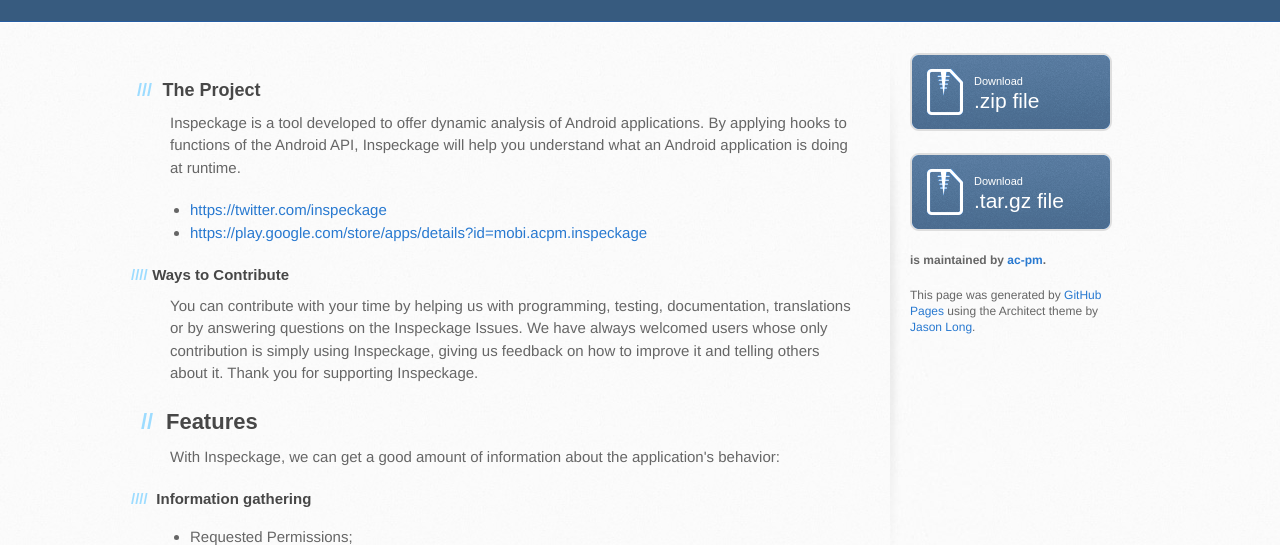
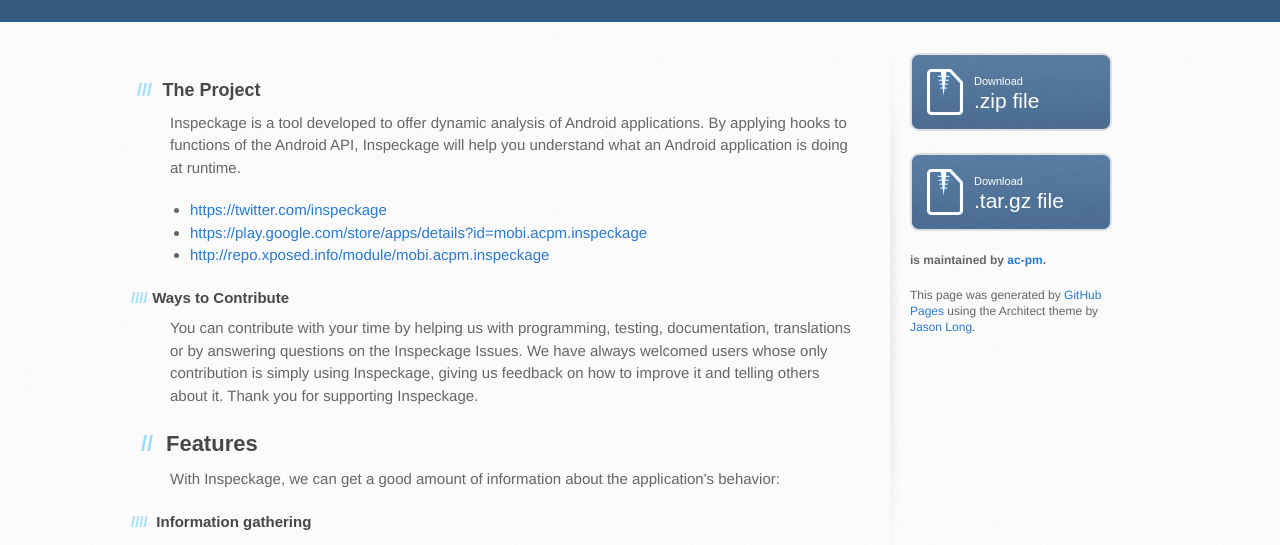
Before and after one commit to ac-pm/Inspeckage, a plain HTML site: page index.html in a window 1280 px wide. Shown: the part 226-771 px from the top of the page. Drawn offline with Linux system fonts and the light colour scheme.

Commit message:
Update index.html

```diff
--- a/index.html
+++ b/index.html
@@ -46,6 +46,7 @@ footer {
 <ul>
 <li><a href="https://twitter.com/inspeckage">https://twitter.com/inspeckage</a></li>
 <li><a href="https://play.google.com/store/apps/details?id=mobi.acpm.inspeckage">https://play.google.com/store/apps/details?id=mobi.acpm.inspeckage</a></li>
+<li><a href="http://repo.xposed.info/module/mobi.acpm.inspeckage">http://repo.xposed.info/module/mobi.acpm.inspeckage</a></li>
 </ul>
 
 <h4>Ways to Contribute</h4>
```
